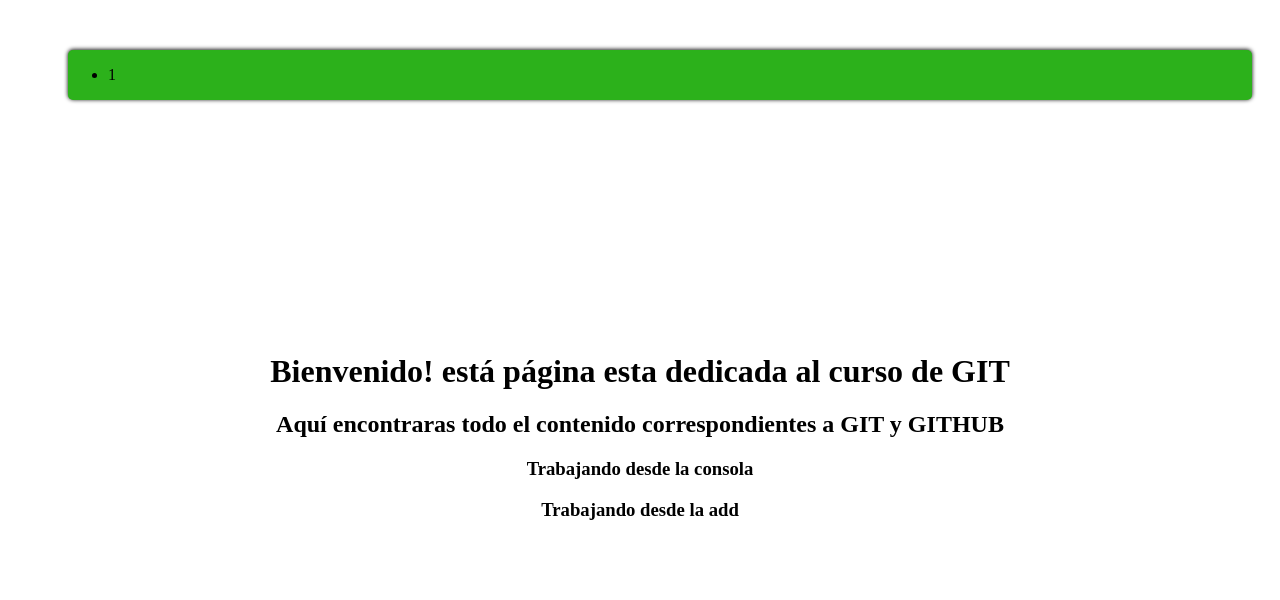
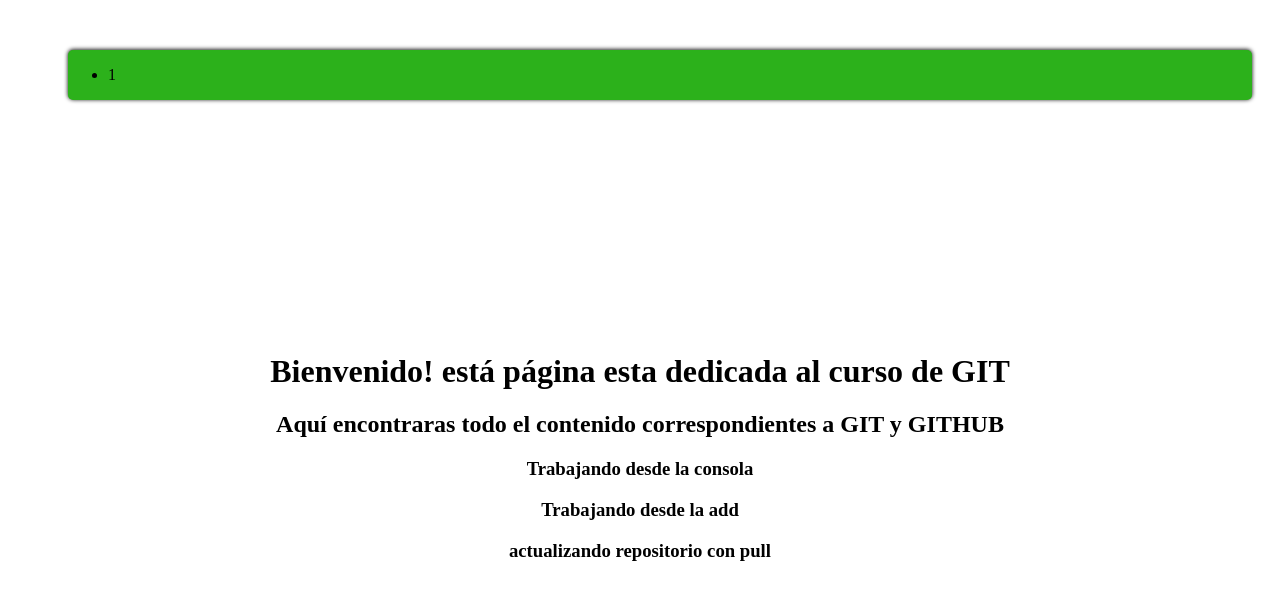
Before and after one commit to Oslewil97/pagina-web, a plain HTML site: page index.html in a window 1280 px wide. Drawn offline with Linux system fonts and the light colour scheme.

```diff
--- a/index.html
+++ b/index.html
@@ -19,6 +19,8 @@
 			<h2>Aquí encontraras todo el contenido correspondientes a GIT y GITHUB</h2>
 			<h3>Trabajando desde la consola</h3>
 			<h3>Trabajando desde la add</h3>
+			<h3>actualizando repositorio con pull</h3>
+
 		</div>
 	</body>
 	<footer>
```
